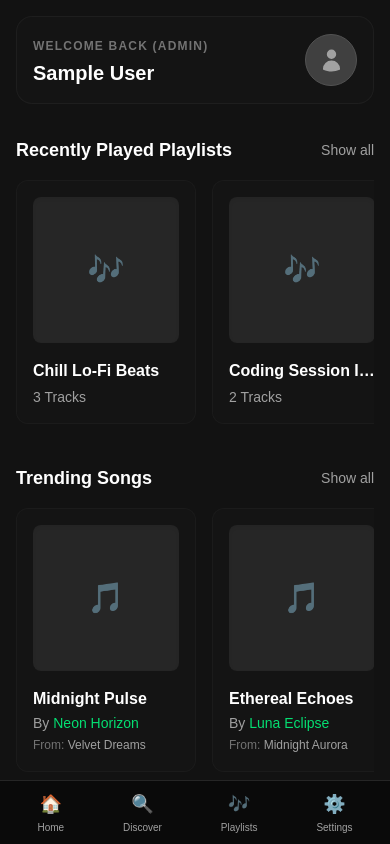
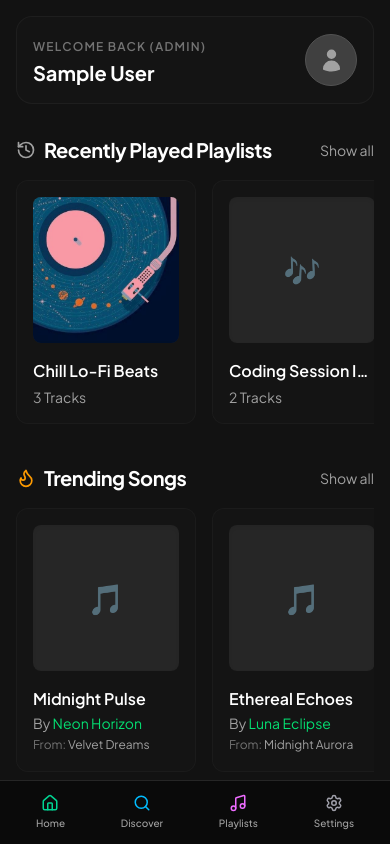
Before and after one commit to KasraAzizzadeh/WebProject-mySpotify, a Next.js app in the folder frontend/my-spotify/: page /home in a window 390 px wide. Shown: the top 844 px of the page. Built offline with nearby package versions, Linux system fonts and the light colour scheme; sample sign-in values are in the browser's storage.

Commit message:
fix: Responsive home, ui enhance, Playlist Album card image

```diff
--- a/frontend/my-spotify/src/app/(app)/home/page.tsx
+++ b/frontend/my-spotify/src/app/(app)/home/page.tsx
@@ -11,7 +11,7 @@ import ExclusiveRow from '@/components/ExclusiveRow';
 import ItemRow from '@/components/ItemRow';
 import ShowAll from '@/components/ShowAll';
 
-import { ArrowLeft } from 'lucide-react';
+import { ArrowLeft, History, Flame, Disc } from 'lucide-react';
 
 type RowKey = 'recentlyPlayed' | 'trendingSongs' | 'recentAlbums';
 type ViewMode = 'dashboard' | RowKey;
@@ -22,7 +22,6 @@ export default function HomePage() {
   const [view, setView] = useState<ViewMode>('dashboard');
   const router = useRouter();
 
-  // Handle data fetching based on the verified auth state
   useEffect(() => {
     if (!authUser) return;
 
@@ -31,7 +30,6 @@ export default function HomePage() {
       .catch(console.error);
   }, [authUser]);
 
-  // Fallback safety guard if no user is present in memory
   if (!authUser) {
     return (
       <div className="h-screen flex items-center justify-center text-neutral-500 text-sm bg-black">
@@ -48,7 +46,10 @@ export default function HomePage() {
     );
   }
 
-  const viewConfigs: Record<RowKey, { title: string; type: 'playlist' | 'song' | 'album'; items: any[] }> = {
+  const viewConfigs: Record<
+    RowKey,
+    { title: string; type: 'playlist' | 'song' | 'album'; items: any[] }
+  > = {
     recentlyPlayed: {
       title: 'All Playlists',
       type: 'playlist',
@@ -67,7 +68,7 @@ export default function HomePage() {
   };
 
   return (
-    <main className="p-4 md:p-8 space-y-8 max-w-7xl mx-auto relative">
+    <main className="p-4 md:p-8 space-y-8 w-full max-w-7xl mx-auto relative overflow-x-hidden">
       <ProfileHeader user={authUser} />
 
       {view !== 'dashboard' && (
@@ -85,7 +86,12 @@ export default function HomePage() {
           <ExclusiveRow user={authUser} data={data} />
 
           <ItemRow
-            title="Recently Played Playlists"
+            title={
+              <div className="flex items-center gap-2 text-white font-bold text-xl tracking-tight">
+                <History className="w-5 h-5 text-neutral-400" />
+                <span>Recently Played Playlists</span>
+              </div>
+            }
             type="playlist"
             items={data.recentlyPlayed}
             user={authUser}
@@ -93,7 +99,12 @@ export default function HomePage() {
           />
 
           <ItemRow
-            title="Trending Songs"
+            title={
+              <div className="flex items-center gap-2 text-white font-bold text-xl tracking-tight">
+                <Flame className="w-5 h-5 text-amber-500" />
+                <span>Trending Songs</span>
+              </div>
+            }
             type="song"
             items={data.trendingSongs}
             user={authUser}
@@ -101,7 +112,12 @@ export default function HomePage() {
           />
 
           <ItemRow
-            title="Recently Released Albums"
+            title={
+              <div className="flex items-center gap-2 text-white font-bold text-xl tracking-tight">
+                <Disc className="w-5 h-5 text-green-400" />
+                <span>Recently Released Albums</span>
+              </div>
+            }
             type="album"
             items={data.recentAlbums}
             user={authUser}
--- a/frontend/my-spotify/src/app/(app)/layout.tsx
+++ b/frontend/my-spotify/src/app/(app)/layout.tsx
@@ -12,9 +12,11 @@ export default function AppGroupLayout({ children }: { children: React.ReactNode
         <Sidebar />
 
         {/* Main Content Container wrapping dashboard and streaming pages.
-          Added md:pb-28 so content doesn't get hidden behind the fixed desktop player bar.
+          - Removed md:ml-64 because the sidebar is now part of the flex flow.
+          - Added min-w-0 (CRITICAL): This prevents horizontal scrolling rows inside
+            from blowing out the width of the page on desktop.
         */}
-        <div className="flex-1 md:ml-64 pb-24 md:pb-28 transition-all duration-300">
+        <div className="flex-1 min-w-0 pb-24 md:pb-28 transition-all duration-300">
           {children}
         </div>
 
--- a/frontend/my-spotify/src/app/globals.css
+++ b/frontend/my-spotify/src/app/globals.css
@@ -8,7 +8,9 @@
 @theme inline {
   --color-background: var(--background);
   --color-foreground: var(--foreground);
-  --font-sans: var(--font-geist-sans);
+
+  /* uses layout-provided font variable */
+  --font-sans: var(--font-sans);
   --font-mono: var(--font-geist-mono);
 }
 
@@ -22,10 +24,9 @@
 body {
   background: var(--background);
   color: var(--foreground);
-  font-family: Arial, Helvetica, sans-serif;
 }
 
-/*Scrollable Row styling*/
+/* Scrollbar styling (unchanged) */
 .scrollbar-hide {
   -ms-overflow-style: none;
   scrollbar-width: none;
--- a/frontend/my-spotify/src/app/layout.tsx
+++ b/frontend/my-spotify/src/app/layout.tsx
@@ -1,19 +1,27 @@
 import './globals.css';
 import { AuthProvider } from '@/contexts/AuthContext';
+
+import { Plus_Jakarta_Sans } from 'next/font/google';
+
+const font = Plus_Jakarta_Sans({
+  subsets: ['latin'],
+  variable: '--font-sans',
+});
 
 export const metadata = {
   title: 'Music Streaming App',
   description: 'Frontend Interface',
 };
 
-export default function RootLayout({ children }: { children: React.ReactNode }) {
+export default function RootLayout({
+  children,
+}: {
+  children: React.ReactNode;
+}) {
   return (
-    <html lang="en">
-      <body className="bg-neutral-900 text-neutral-100 min-h-screen" suppressHydrationWarning>
-        <AuthProvider>
-          {/* Renders content cleanly without injecting global sidebars here */}
-          {children}
-        </AuthProvider>
+    <html lang="en" className={font.variable}>
+      <body className="bg-neutral-900 text-neutral-100 min-h-screen font-sans">
+        <AuthProvider>{children}</AuthProvider>
       </body>
     </html>
   );
--- a/frontend/my-spotify/src/components/ItemRow.tsx
+++ b/frontend/my-spotify/src/components/ItemRow.tsx
@@ -8,14 +8,20 @@ import AlbumCard from '@/components/AlbumCard';
 type ItemType = 'playlist' | 'song' | 'album';
 
 interface ItemRowProps {
-  title: string;
+  title: React.ReactNode; // ✅ FIXED (was string)
   type: ItemType;
   items: any[];
   user: any;
   onShowAll: () => void;
 }
 
-export default function ItemRow({ title, type, items, user, onShowAll }: ItemRowProps) {
+export default function ItemRow({
+  title,
+  type,
+  items,
+  user,
+  onShowAll,
+}: ItemRowProps) {
   return (
     <HorizontalScrollRow title={title} onShowAll={onShowAll}>
       {items.map((item) => (
@@ -23,10 +29,7 @@ export default function ItemRow({ title, type, items, user, onShowAll }: ItemRow
           {type === 'playlist' && <PlaylistCard playlist={item} />}
 
           {type === 'song' && (
-            <SongCard
-              song={item}
-              subscriptionType={user.subscriptionType}
-            />
+            <SongCard song={item} subscriptionType={user.subscriptionType} />
           )}
 
           {type === 'album' && <AlbumCard album={item} />}
--- a/frontend/my-spotify/src/components/PlaylistCard.tsx
+++ b/frontend/my-spotify/src/components/PlaylistCard.tsx
@@ -1,8 +1,14 @@
 'use client';
+
 import { useRouter } from 'next/navigation';
+import Image from 'next/image';
 import { PlaylistItem } from '@/types';
 
-export default function PlaylistCard({ playlist }: { playlist: PlaylistItem }) {
+export default function PlaylistCard({
+  playlist,
+}: {
+  playlist: PlaylistItem;
+}) {
   const router = useRouter();
 
   return (
@@ -10,11 +16,32 @@ export default function PlaylistCard({ playlist }: { playlist: PlaylistItem }) {
       onClick={() => router.push(`/playlist/${playlist.id}`)}
       className="bg-neutral-900/60 hover:bg-neutral-800/80 p-4 rounded-xl border border-neutral-800/40 transition-all cursor-pointer group"
     >
-      <div className="w-full aspect-square bg-neutral-800 rounded-lg mb-4 flex items-center justify-center relative shadow-inner group-hover:scale-[1.02] transition-transform">
-        <span className="text-3xl">🎶</span>
+      {/* IMAGE AREA (FIXED) */}
+      <div className="w-full aspect-square bg-neutral-800 rounded-lg mb-4 relative overflow-hidden shadow-inner group-hover:scale-[1.02] transition-transform">
+
+        {playlist.imageUrl ? (
+          <Image
+            src={playlist.imageUrl}
+            alt={playlist.name}
+            fill
+            className="object-cover"
+          />
+        ) : (
+          <div className="w-full h-full flex items-center justify-center text-3xl text-neutral-500 select-none">
+            🎶
+          </div>
+        )}
       </div>
-      <h4 className="font-semibold text-white truncate text-base">{playlist.name}</h4>
-      <p className="text-neutral-400 text-sm mt-1 truncate">{playlist.songList.length} Tracks</p>
+
+      {/* TITLE */}
+      <h4 className="font-semibold text-white truncate text-base">
+        {playlist.name}
+      </h4>
+
+      {/* META */}
+      <p className="text-neutral-400 text-sm mt-1 truncate">
+        {playlist.songList.length} Tracks
+      </p>
     </div>
   );
 }
--- a/frontend/my-spotify/src/components/Sidebar.tsx
+++ b/frontend/my-spotify/src/components/Sidebar.tsx
@@ -1,42 +1,96 @@
 import Link from 'next/link';
+import { Home, Search, Music, Settings } from 'lucide-react';
 
 export default function Sidebar() {
   const links = [
-    { label: 'Home', href: '/home', icon: '🏠' }, // Added home route matching your root path
-    { label: 'Discover', href: '/discover', icon: '🔍' },
-    { label: 'Playlists', href: '/playlists', icon: '🎶' },
-    { label: 'Settings', href: '/settings', icon: '⚙️' },
+    {
+      label: 'Home',
+      href: '/home',
+      icon: (
+        <Home
+          size={18}
+          className="text-emerald-400 group-hover:text-emerald-300 transition-colors"
+        />
+      ),
+    },
+    {
+      label: 'Discover',
+      href: '/discover',
+      icon: (
+        <Search
+          size={18}
+          className="text-sky-400 group-hover:text-sky-300 transition-colors"
+        />
+      ),
+    },
+    {
+      label: 'Playlists',
+      href: '/playlists',
+      icon: (
+        <Music
+          size={18}
+          className="text-fuchsia-400 group-hover:text-fuchsia-300 transition-colors"
+        />
+      ),
+    },
+    {
+      label: 'Settings',
+      href: '/settings',
+      icon: (
+        <Settings
+          size={18}
+          className="text-zinc-400 group-hover:text-white transition-colors"
+        />
+      ),
+    },
   ];
 
   return (
     <>
-      {/* Desktop Sidebar Layout */}
-      <aside className="hidden md:flex flex-col w-64 bg-neutral-950 p-6 space-y-6 border-r border-neutral-800 h-screen fixed left-0 top-0">
-        <div className="text-xl font-bold tracking-wider text-green-500">SPOTIFY_DEV</div>
-        <nav className="flex flex-col space-y-2">
+      {/* Desktop Sidebar */}
+      <aside className="hidden md:flex flex-col w-56 lg:w-64 h-screen sticky top-0 shrink-0 bg-neutral-950 border-r border-neutral-800">
+
+        {/* HEADER AREA */}
+        <div className="px-6 pt-10 pb-6">
+          <div className="text-xl font-bold tracking-wider text-green-500">
+            SPOTIFY_DEV
+          </div>
+
+          <div className="mt-4 h-px w-full bg-neutral-800" />
+        </div>
+
+        {/* NAV AREA */}
+        <nav className="flex flex-col px-4 gap-2 flex-1">
           {links.map((link) => (
             <Link
               key={link.href}
               href={link.href}
-              className="flex items-center space-x-4 px-4 py-3 text-neutral-400 hover:text-white rounded-lg hover:bg-neutral-900 transition-all font-medium"
+              className="flex items-center gap-4 px-4 py-3 text-neutral-400 hover:text-white rounded-lg hover:bg-neutral-900 transition-all font-medium group"
             >
-              <span>{link.icon}</span>
+              <span className="shrink-0 flex items-center justify-center">
+                {link.icon}
+              </span>
               <span>{link.label}</span>
             </Link>
           ))}
         </nav>
+
+        {/* optional bottom padding breathing room */}
+        <div className="pb-6" />
       </aside>
 
-      {/* Mobile Sticky Bottom Tab Bar */}
+      {/* Mobile Bottom Bar */}
       <nav className="md:hidden fixed bottom-0 left-0 right-0 h-16 bg-neutral-950 border-t border-neutral-800 flex justify-around items-center z-50 px-2">
         {links.map((link) => (
           <Link
             key={link.href}
             href={link.href}
-            className="flex flex-col items-center justify-center text-neutral-400 hover:text-white transition-colors"
+            className="flex flex-col items-center justify-center text-neutral-400 hover:text-white transition-colors group"
           >
-            <span className="text-lg">{link.icon}</span>
-            <span className="text-[10px] mt-0.5">{link.label}</span>
+            <span className="text-lg flex items-center justify-center">
+              {link.icon}
+            </span>
+            <span className="text-[10px] mt-1 font-medium">{link.label}</span>
           </Link>
         ))}
       </nav>
--- a/frontend/my-spotify/src/components/ui/HorizontalScrollRow.tsx
+++ b/frontend/my-spotify/src/components/ui/HorizontalScrollRow.tsx
@@ -3,7 +3,7 @@
 import { useRef, useState, useEffect } from 'react';
 
 interface Props {
-  title: string;
+  title: React.ReactNode;
   children: React.ReactNode;
   onShowAll?: () => void;
 }
@@ -14,12 +14,18 @@ export default function HorizontalScrollRow({
   onShowAll,
 }: Props) {
   const scrollRef = useRef<HTMLDivElement | null>(null);
+
   const [canScrollLeft, setCanScrollLeft] = useState(false);
   const [canScrollRight, setCanScrollRight] = useState(false);
+  const [isScrollable, setIsScrollable] = useState(false); // ✅ NEW
 
   const updateScrollState = () => {
     const el = scrollRef.current;
     if (!el) return;
+
+    const hasOverflow = el.scrollWidth > el.clientWidth + 5;
+
+    setIsScrollable(hasOverflow); // ✅ KEY LOGIC
 
     setCanScrollLeft(el.scrollLeft > 0);
     setCanScrollRight(el.scrollLeft + el.clientWidth < el.scrollWidth - 5);
@@ -39,6 +45,7 @@ export default function HorizontalScrollRow({
 
   useEffect(() => {
     updateScrollState();
+
     const el = scrollRef.current;
     if (!el) return;
 
@@ -49,18 +56,21 @@ export default function HorizontalScrollRow({
       el.removeEventListener('scroll', updateScrollState);
       window.removeEventListener('resize', updateScrollState);
     };
-  }, []);
+  }, [children]); // ✅ important so it recalculates when items change
 
   return (
     <section className="space-y-2">
       {/* HEADER */}
       <div className="flex justify-between items-center">
-        <h2 className="text-lg font-bold text-white">{title}</h2>
+        <h2 className="text-lg font-bold text-white">
+          {title}
+        </h2>
 
-        {onShowAll && (
+        {/* ✅ ONLY SHOW IF SCROLL EXISTS */}
+        {onShowAll && isScrollable && (
           <button
             onClick={onShowAll}
-            className="text-sm text-neutral-400 hover:text-white"
+            className="text-sm text-neutral-400 hover:text-white transition"
           >
             Show all
           </button>
```
Also changed, not shown: frontend/my-spotify/src/components/AlbumCard.tsx (+30 -4 lines).
